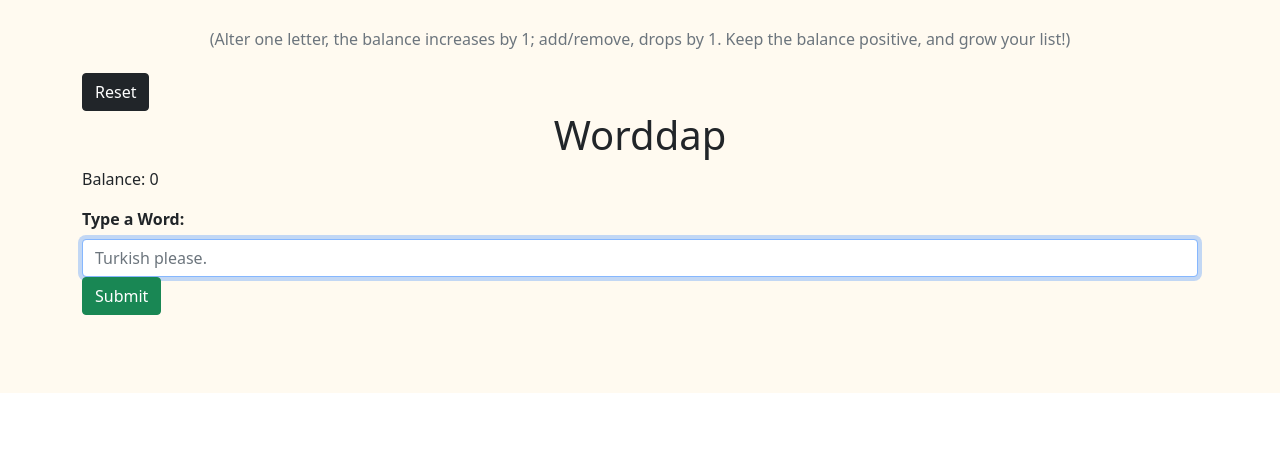
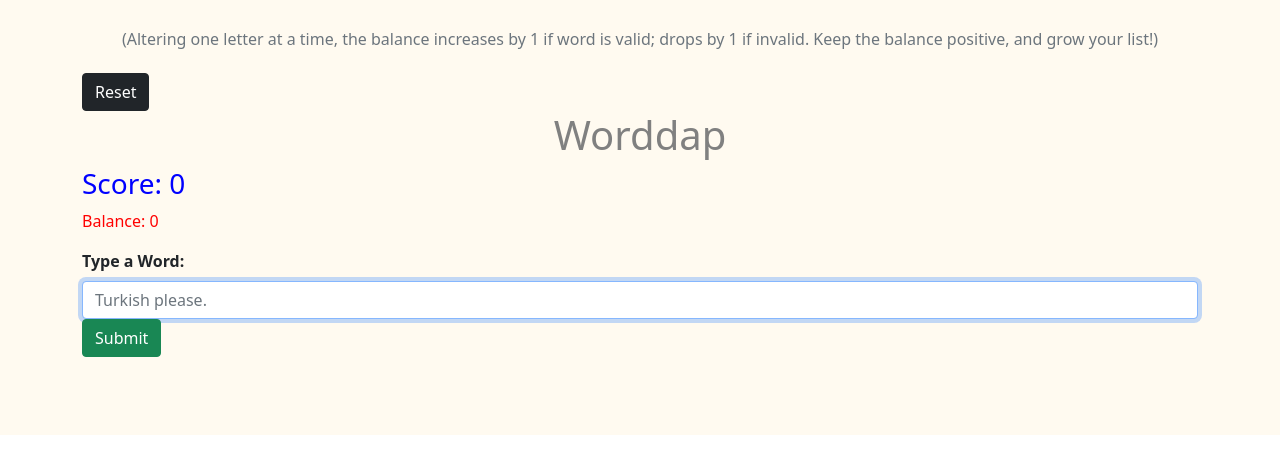
Before and after one commit to mc4n/worddap, a React (Create React App) app: page / in a window 1280 px wide. Shown: the top 474 px of the page. Built offline with nearby package versions, Linux system fonts and the light colour scheme.

Commit message:
implementation of the new paradigm of the game

```diff
--- a/package.json
+++ b/package.json
@@ -10,7 +10,7 @@
     "react": "^17.0.2",
     "react-bootstrap": "^2.1.1",
     "react-dom": "^17.0.2",
-    "react-scripts": "5.0.0",
+    "react-scripts": "^2.1.3",
     "web-vitals": "^2.1.3"
   },
   "scripts": {
--- a/src/App.jsx
+++ b/src/App.jsx
@@ -1,15 +1,16 @@
 import React from 'react'
 import './App.css'
-import { Button, Card, Form } from 'react-bootstrap'
+import { Card, Form } from 'react-bootstrap'
 import 'bootstrap/dist/css/bootstrap.min.css'
-import { calcBalance, calcScore } from './helper.js'
+import { validateW, calcBalance } from './helper.js'
 
 function Todo({ todo, index, onSwitch}) {
   return (
     <div className="todo">
-      <span>
-        {todo} ({todo.length})
-      </span>
+      <p style={{'backgroundColor':todo[1]?'#55FF74':'#F87758'}}>
+        {todo[0]} ({todo.length})
+      </p>
+
       {(index === 0)? <div></div> :<button className="btn btn-secondary" onClick={()=>onSwitch(index)}>-></button>}
     </div>
   )
@@ -51,22 +52,22 @@ function FormTodo({txtRef, addTodo, disabled }) {
 function App() {
   const [todos, setTodos] = React.useState([])
 
-  const lastWord = todos[0] !== undefined ? todos[0] : ''
+  const lastWord = todos[0] !== undefined ? todos[0][0] : ''
 
   const [isFetching, setisFetching] = React.useState(false)
 
   const myRef = React.createRef();
 
   const addTodo = (_word) => {
-    if (!_word.includes(' ') && _word.length > 1 && !todos.includes(_word.toLowerCase())) {
+    if (!_word.includes(' ') && _word.length > 1 && todos.find(o => o[0] === _word.toLowerCase())===undefined) {
       setisFetching(true)
        fetch('https://sozluk.gov.tr/gts?ara='+ _word)
         .then(response => response.json())
         .catch(()=>alert("error validating the word! check your network connection."))
         .then(data =>{
-            if(data.error!=="Sonuç bulunamadı"){
-              const cbal = calcBalance(lastWord, _word)
-              if (cbal === 1 || cbal === -1) setTodos([_word.toLowerCase(), ...todos])
+            const cbal = validateW(lastWord, _word)
+            if(cbal !== 0){
+              setTodos([[_word.toLowerCase(), data.error !== "Sonuç bulunamadı"], ...todos])
             }
         }).then(()=>setisFetching(false))
 
@@ -75,7 +76,10 @@ function App() {
 
   const resetGame = () => setTodos([])
 
-  let totalSc = calcScore(todos)
+
+  let totalBc = [0, 0]
+
+  if (!isFetching && todos.length > 0) totalBc = calcBalance(todos)
 
   React.useEffect(()=>{
      if (myRef!==null && myRef.current!==null)myRef.current.focus()
@@ -93,15 +97,19 @@ function App() {
 
   return (
     <div className="app">
-      <h6 className="text-muted mb-4" align="center"> (Alter one letter, the balance increases by 1;
-       add/remove, drops by 1. Keep the balance positive, and grow your list!)</h6>
+      <h6 className="text-muted mb-4" align="center"> (Altering one letter at a time, the balance increases by 1 if word is valid;
+       drops by 1 if invalid. Keep the balance positive, and grow your list!)</h6>
       <div className="container">
       <button onClick={resetGame} type="button" className="btn btn-dark">Reset</button>
-        <h1 className="text-center mb-2">Worddap</h1>
+        <h1 className="text-center mb-2" style={{color:"grey"}}>Worddap</h1>
 
-        {(totalSc > -1)?<p> Balance: {totalSc}</p>:<h2>Game over!</h2>}
+        {!isFetching?<h3 style={{color:"blue"}}> Score: {totalBc[1]}</h3>:<div></div>}
 
-        {(totalSc > -1)?<FormTodo txtRef = {myRef} addTodo={addTodo} disabled={isFetching} />:<div/>}
+        {(totalBc[0] > -1)?(!isFetching?<p style={{color:totalBc[0]<=1?"red":"green"}}> Balance: {totalBc[0]}</p>:<div></div>):<h2>Game over!</h2>}
+
+        {(totalBc[0] > -1)?<FormTodo txtRef = {myRef} addTodo={addTodo} disabled={isFetching} />:<div/>}
+
+
         <br/>
 
         {lastWord !== '' ? (
@@ -113,12 +121,12 @@ function App() {
           <div />
         )}
         <br />
-        {lastWord !== '' ? <p>History (count: {todos.length}):</p> : <div />}
+        {lastWord !== '' ? <p>History (total: {todos.length}):</p> : <div />}
         <div>
           {todos.map((todo, index) => (
             <Card>
               <Card.Body>
-                <Todo key={index} index={index} todo={todo} onSwitch={(i)=>{ setTodos(todos.slice(i)) }} />
+                <Todo key={todo} index={index} todo={todo} onSwitch={(i)=>{ setTodos(todos.slice(i)) }} />
               </Card.Body>
             </Card>
           ))}
--- a/src/helper.js
+++ b/src/helper.js
@@ -1,4 +1,4 @@
-export function calcBalance(prev, curr) {
+export function validateW(prev, curr) {
   if (prev.length === 0) return 1
   else if (prev.length !== 0 && Math.abs(prev.length - curr.length) > 1) return 0
   else {
@@ -24,11 +24,19 @@ export function calcBalance(prev, curr) {
   }
 }
 
-export function calcScore(todos) {
+export function calcBalance(todos) {
+  let balance = 0
   let score = 0
-  for (let i = todos.length - 1; i > 0; i--) {
-    const cb = calcBalance(todos[i - 1], todos[i])
-    score += cb
+
+  if (todos.length===0) return [balance, score];
+
+  for(var item of todos){
+    const _add = item[1]?1:(-1);
+    balance += _add;
+    if(_add ===1)
+      score += item[0].length;
   }
-  return score
+
+  return [balance, score]
+
 }
```
Also changed, not shown: 1 other file (tests, documents, lock files or other folders).
